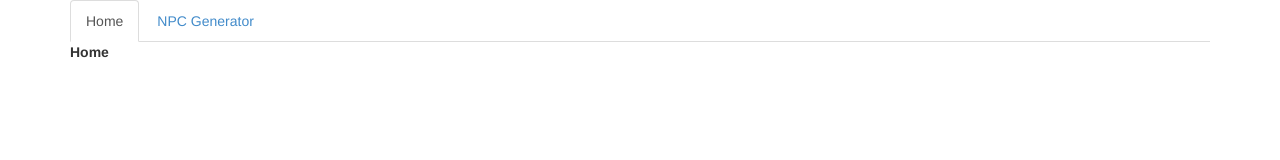
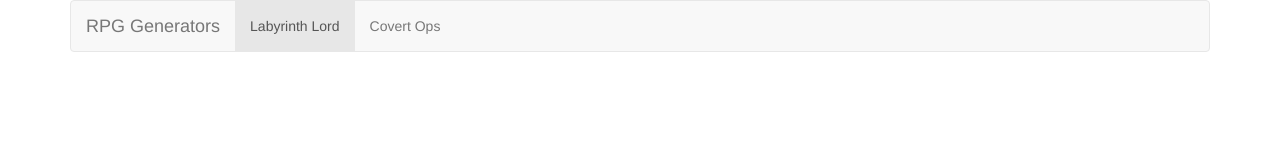
Before and after one commit to hculpan/ll-rpg-generators, a plain HTML site: page index.html in a window 1280 px wide. Drawn offline with Linux system fonts and the light colour scheme.

Commit message:
Created navbar

```diff
--- a/index.html
+++ b/index.html
@@ -15,16 +15,35 @@
 <script src="js/general-functions.js"   type="text/javascript"></script>
 
 <div class="container">
-    <ul class="nav nav-tabs">
-        <li class="active"><a href="#home" data-toggle="tab">Home</a></li>
-        <li><a href="#npc-generator" data-toggle="tab">NPC Generator</a></li>
+    <div class="navbar navbar-default" role="navigation">
+        <div class="navbar-header">
+            <button type="button" class="navbar-toggle" data-toggle="collapse" data-target=".navbar-collapse">
+                <span class="sr-only">Toggle navigation</span>
+                <span class="icon-bar"></span>
+                <span class="icon-bar"></span>
+                <span class="icon-bar"></span>
+            </button>
+            <a class="navbar-brand" href="#">RPG Generators</a>
+        </div>
+        <div class="navbar-collapse collapse">
+            <ul class="nav navbar-nav">
+                <li class="active"><a href="#">Labyrinth Lord</a></li>
+                <li><a href="#">Covert Ops</a></li>
+            </ul>
+        </div>
+        <!--    <ul class="nav navbar-nav">
+        <li class="active"><a href="#lab-lord" data-toggle="tab">Labyrinth Lord</a></li>
+        <li><a href="#covert-ops" data-toggle="tab">Covert Ops</a></li>
     </ul>
     <div id='content' class="tab-content">
-        <div class="tab-pane active" id="home">
-            <label>Home</label>
+        <div class="tab-pane active" id="lab-lord">
+            <ul class="nav nav-pills">
+                <li class="active"><a href="#npc-generator" data-toggle="tab">NPC Generator</a></li>
+            </ul>
+
         </div>
         <div class="tab-pane" id="npc-generator" data-html="html/npc-generator">
-        </div>
+        </div>-->
     </div>
 </div>
 </body>
```
